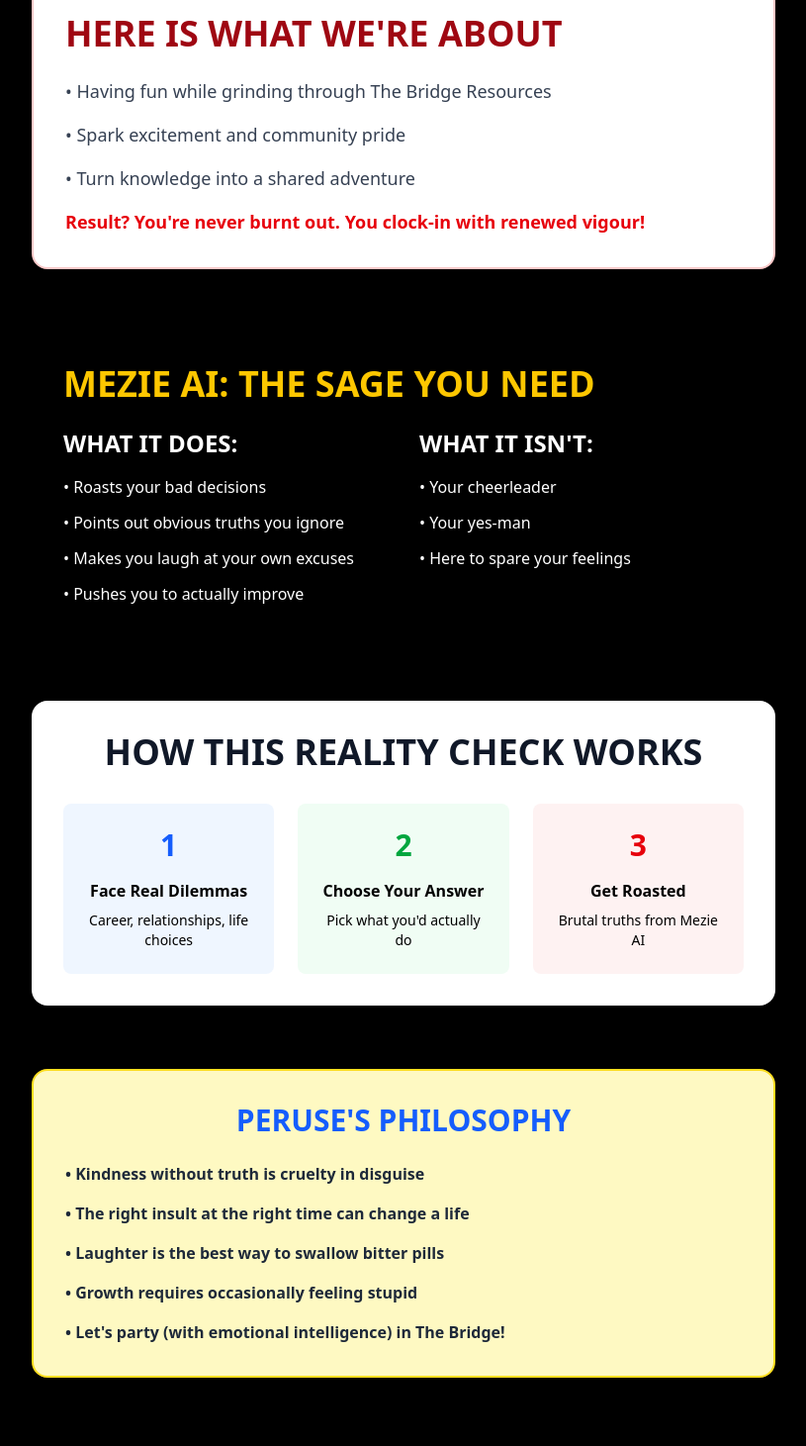
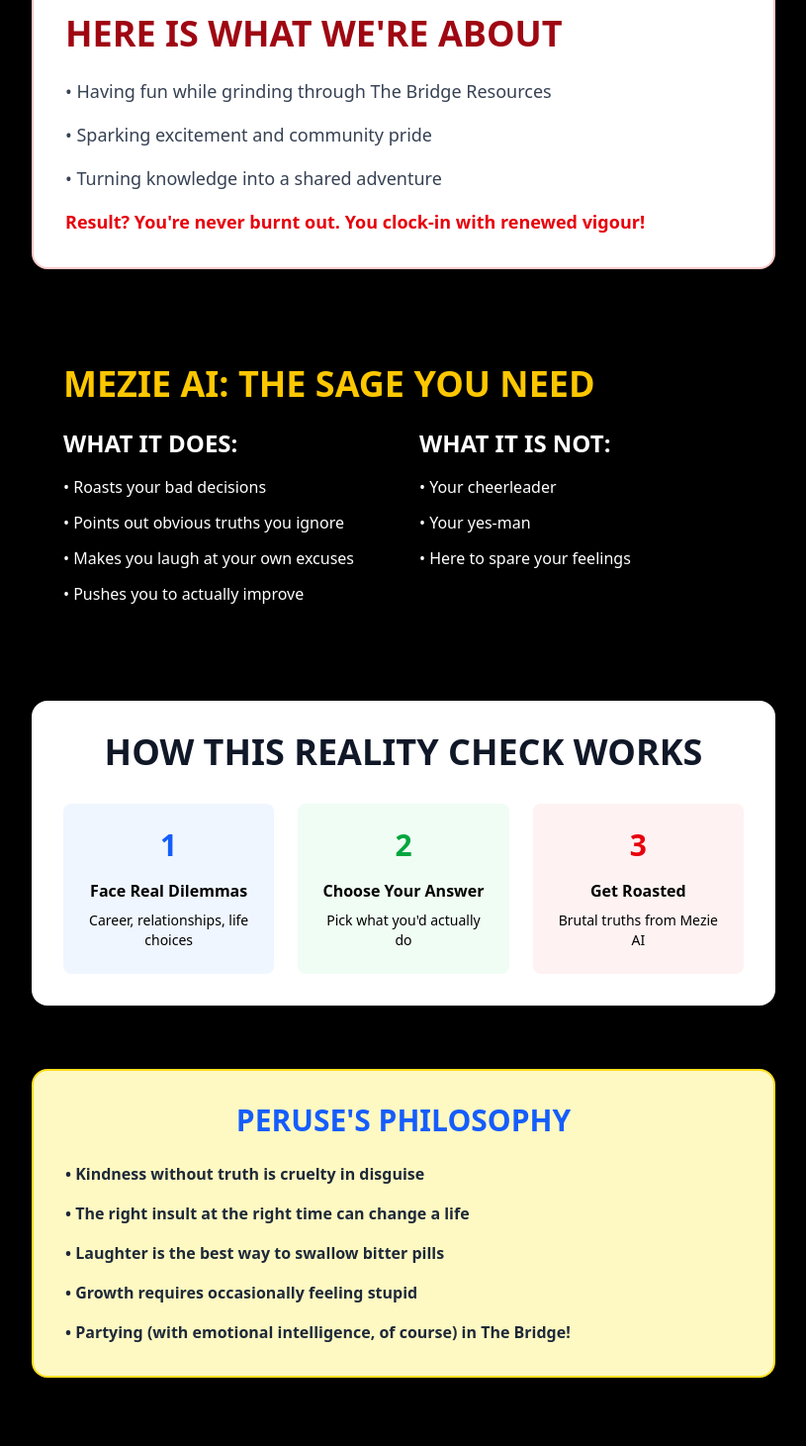
Before and after one commit to Oisasoje/Peruse, a Next.js app: page /about-peruse in a window 1280 px wide. Shown: the part 280-1741 px from the top of the page at 99% size, without its empty margins (232-1047 px from the left). Built offline with nearby package versions, Linux system fonts and the light colour scheme; no server answers.

Commit message:
fixed grammar in About page

```diff
--- a/src/app/about-peruse/page.tsx
+++ b/src/app/about-peruse/page.tsx
@@ -24,8 +24,8 @@ export default function AboutPage() {
           </h2>
           <div className="space-y-3 sm:space-y-4 text-base sm:text-lg text-gray-700">
             <p>• Having fun while grinding through The Bridge Resources</p>
-            <p>• Spark excitement and community pride</p>
-            <p>• Turn knowledge into a shared adventure</p>
+            <p>• Sparking excitement and community pride</p>
+            <p>• Turning knowledge into a shared adventure</p>
             <p className="font-bold text-red-600 mt-3 sm:mt-4">
               Result? You're never burnt out. You clock-in with renewed vigour!
             </p>
@@ -51,7 +51,7 @@ export default function AboutPage() {
             </div>
             <div>
               <h3 className="text-xl sm:text-2xl font-bold mb-3 sm:mb-4">
-                WHAT IT ISN'T:
+                WHAT IT IS NOT:
               </h3>
               <ul className="space-y-2 sm:space-y-3">
                 <li>• Your cheerleader</li>
@@ -119,7 +119,7 @@ export default function AboutPage() {
               • Growth requires occasionally feeling stupid
             </p>
             <p className="font-bold text-sm sm:text-base">
-              • Let's party (with emotional intelligence) in The Bridge!
+              • Partying (with emotional intelligence, of course) in The Bridge!
             </p>
           </div>
         </section>
@@ -131,7 +131,7 @@ export default function AboutPage() {
           </h2>
           <Link
             href="/take-quiz"
-            className="inline-block bg-red-600 text-white px-6 py-3 sm:px-8 sm:py-4 rounded-lg font-bold text-base sm:text-lg hover:bg-red-700 transition transform hover:scale-105"
+            className="inline-block bg-red-600 text-white px-6 py-3 sm:px-8 sm:py-4 rounded-lg font-bold mb-20 md:mb-0 text-base sm:text-lg hover:bg-red-700 transition transform hover:scale-105"
           >
             GET ROASTED NOW!
           </Link>
```
